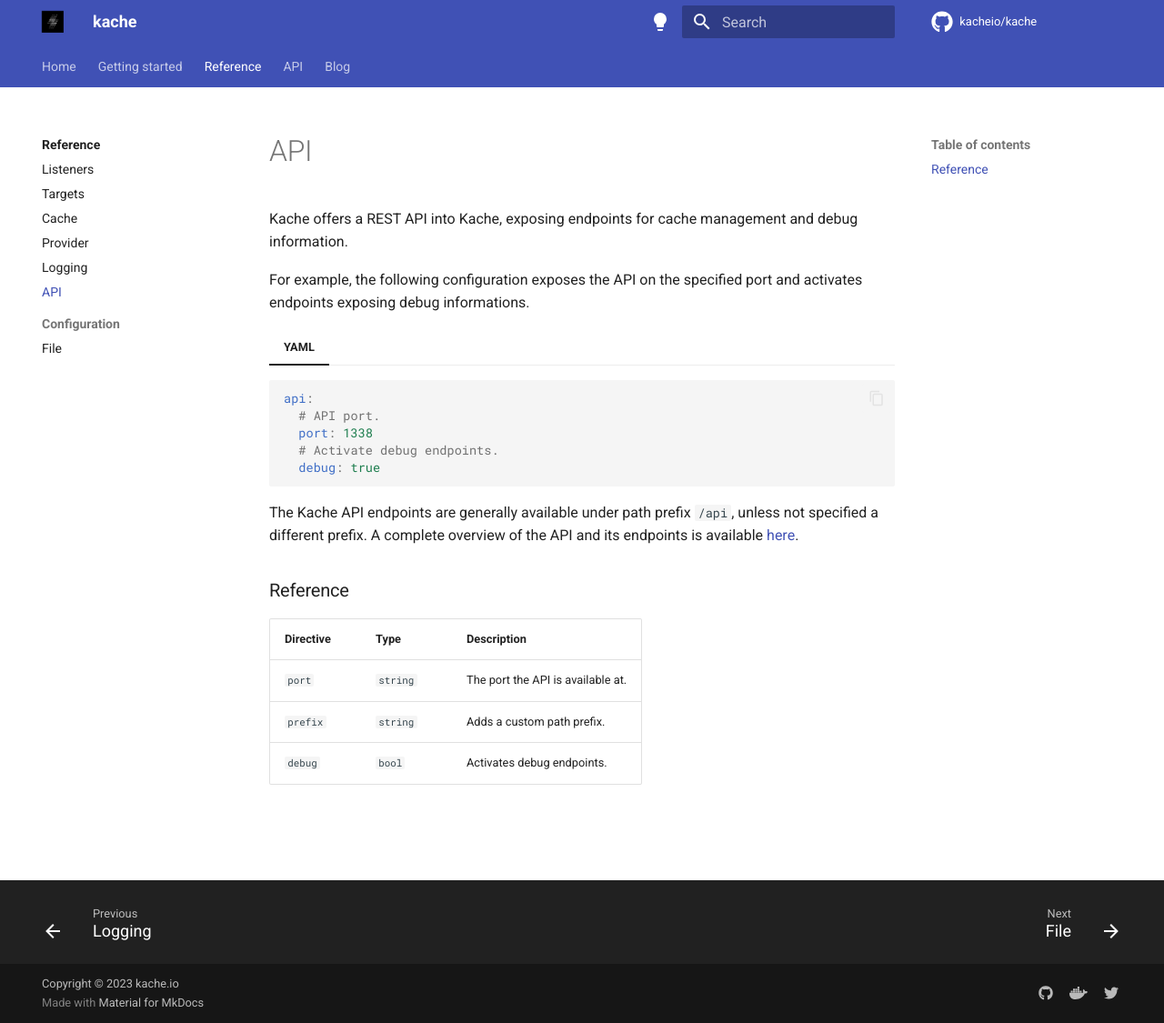
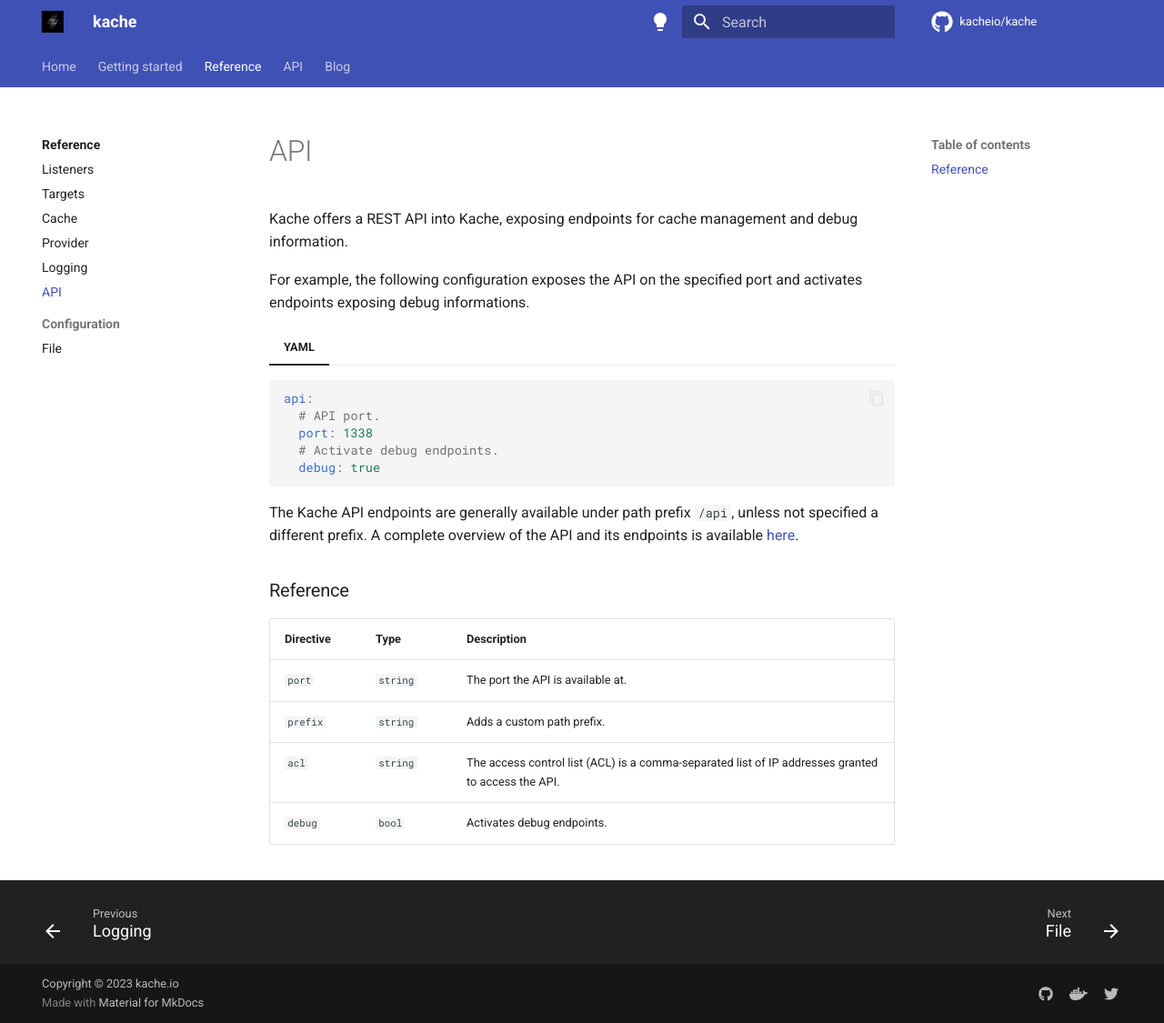
Before and after one commit to kacheio/docs, an MkDocs documentation site: the page built from docs/reference/api.md, in a window 1280 px wide and 1125 px high. Shown: the whole window at 91% size. Built offline with MkDocs 1.6.1 and Material for MkDocs 9.7.7, drawn with Linux system fonts in a browser that asks for light colours; comment, search, counter and statistics services are not loaded.

Commit message:
Add acl config item reference (#21)

```diff
--- a/docs/reference/api.md
+++ b/docs/reference/api.md
@@ -19,6 +19,7 @@
 
 | Directive     | Type        | Description                          |
 | -----------   | ----------- | ------------------------------------ |
-| `port`        | `string`    | The port the API is available at.      |
+| `port`        | `string`    | The port the API is available at.    |
 | `prefix`      | `string`    | Adds a custom path prefix.           |
+| `acl`         | `string`    | The access control list (ACL) is a comma-separated list of IP addresses granted to access the API. |
 | `debug`       | `bool`      | Activates debug endpoints.           |
```
